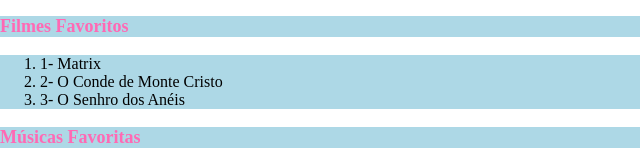
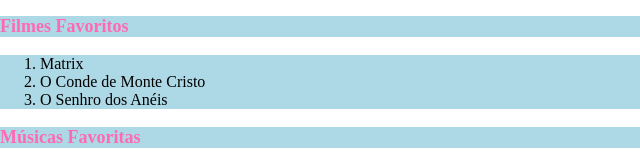
Before and after one commit to ElissonSantos007/desafio_2_VNW, a plain HTML site: page index.html in a window 1280 px wide. Shown: the part 421-584 px from the top of the page, 0-640 px from the left. Drawn offline with Linux system fonts and the light colour scheme.

Commit message:
Alteração2

```diff
--- a/index.html
+++ b/index.html
@@ -33,9 +33,9 @@
                 <br>
 
                 <ol>
-                    <li>1- Matrix</li>
-                    <li>2- O Conde de Monte Cristo</li>
-                    <li>3- O Senhro dos Anéis</li>
+                    <li>Matrix</li>
+                    <li>O Conde de Monte Cristo</li>
+                    <li>O Senhro dos Anéis</li>
                 </ol>
 
                 <br>
```
